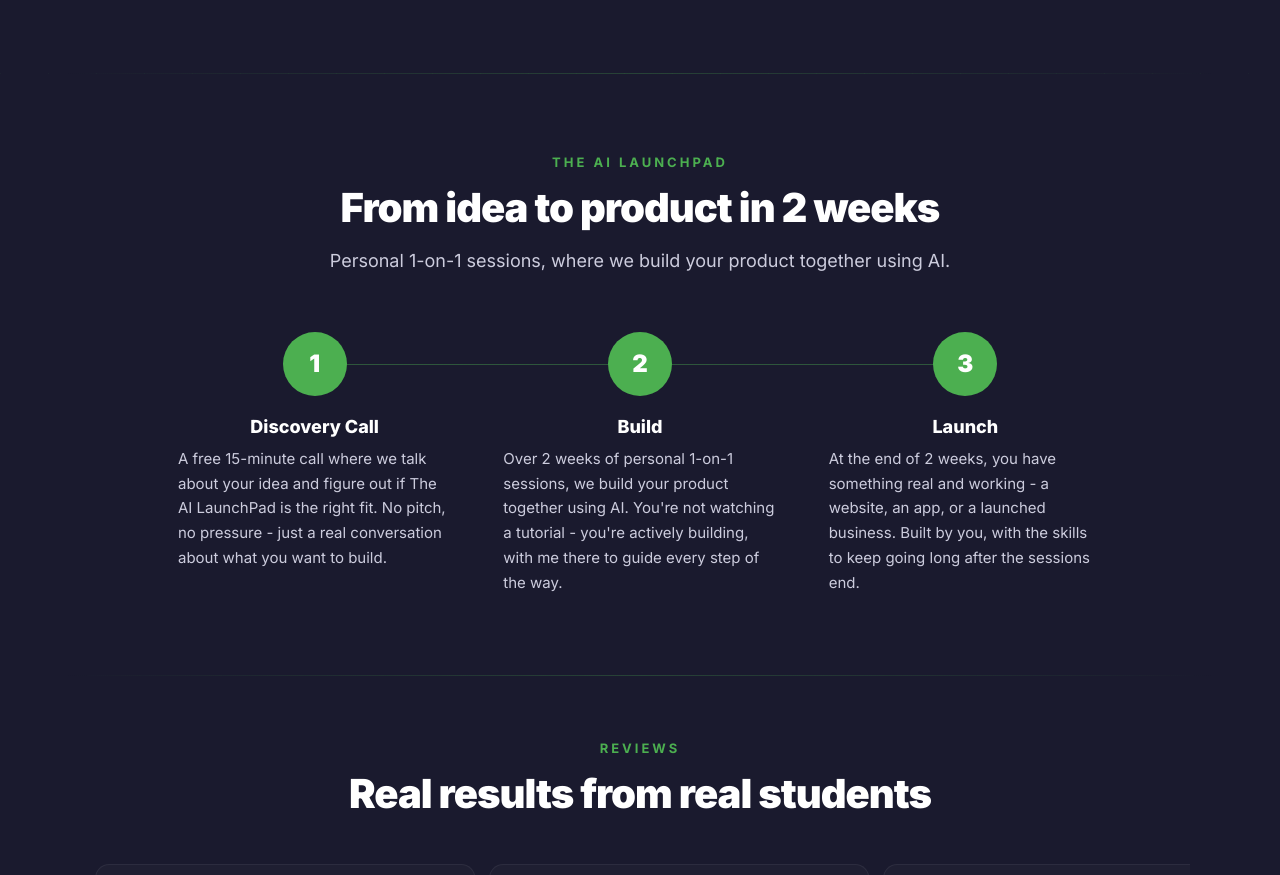
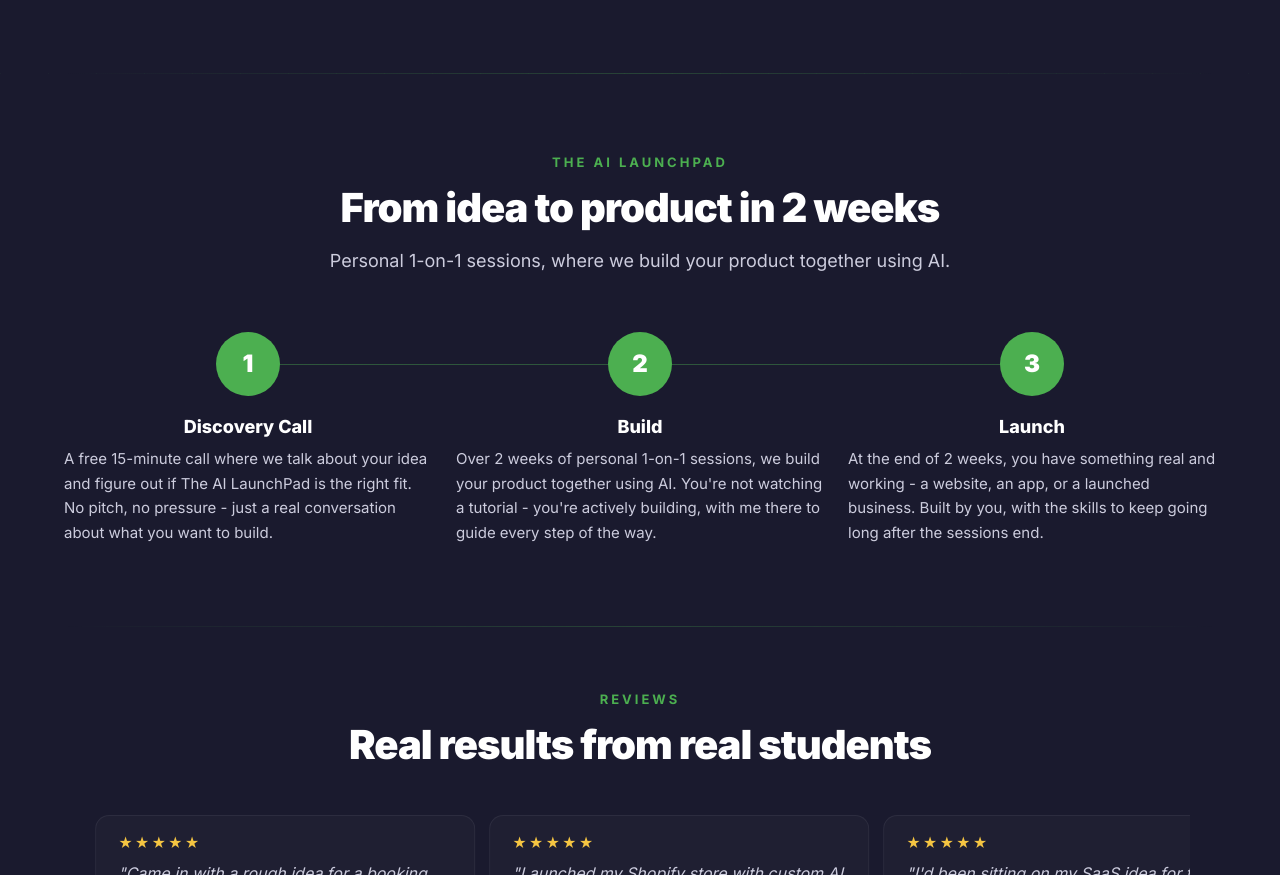
Before and after one commit to AronSarosi/skillsurge, a plain HTML site: page index.html in a window 1280 px wide. Shown: the part 532-1407 px from the top of the page. Drawn offline with Linux system fonts and the light colour scheme.

Commit message:
Widen How It Works step columns for shorter descriptions
Removes the padding workaround and instead widens the How It Works
section container to 1200px (vs 1000px for other sections), giving
each column ~33% more text width so descriptions wrap less.

Co-Authored-By: Claude Sonnet 4.6 <noreply@anthropic.com>

```diff
--- a/index.html
+++ b/index.html
@@ -118,7 +118,8 @@
         .step-item { text-align: center; position: relative; z-index: 1; }
         .step-num { width: 64px; height: 64px; border-radius: 50%; background: var(--green); color: var(--white); font-size: 24px; font-weight: 900; display: flex; align-items: center; justify-content: center; margin: 0 auto 20px; position: relative; z-index: 1; }
         .step-title { font-size: 18px; font-weight: 800; color: var(--white); margin-bottom: 10px; }
-        .step-desc { font-size: 15px; color: var(--text-light); line-height: 1.65; text-align: left; padding: 0 14px; }
+        .step-desc { font-size: 15px; color: var(--text-light); line-height: 1.65; text-align: left; }
+        .section-inner-wide { max-width: 1200px; }
 
         /* ==========================================
            PRODUCT CARDS
@@ -380,7 +381,7 @@
 
     <!-- ===== HOW IT WORKS ===== -->
     <section class="bg-a">
-        <div class="section-inner">
+        <div class="section-inner section-inner-wide">
             <div class="section-tag reveal">The AI LaunchPad</div>
             <h2 class="section-h2 reveal">From idea to product in 2 weeks</h2>
             <p class="section-intro reveal">Personal 1-on-1 sessions, where we build your product together using AI.</p>
```
